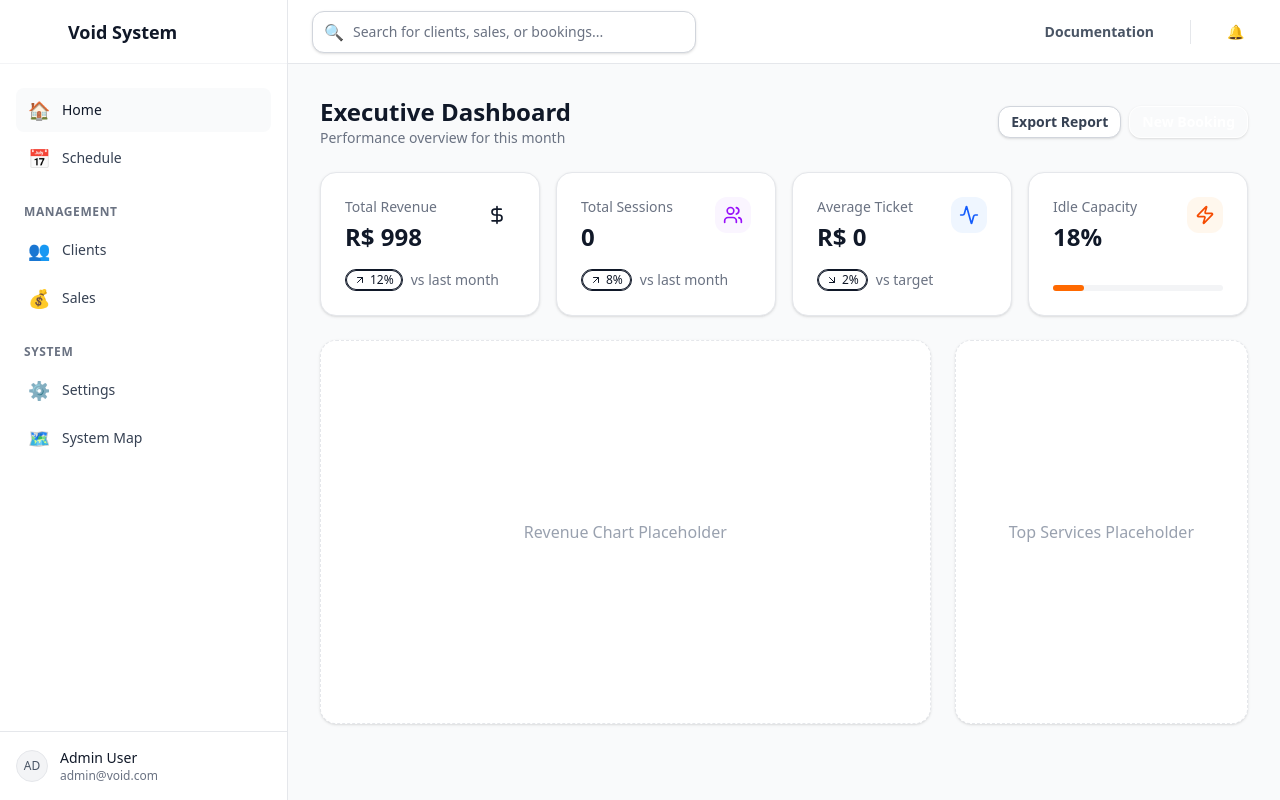
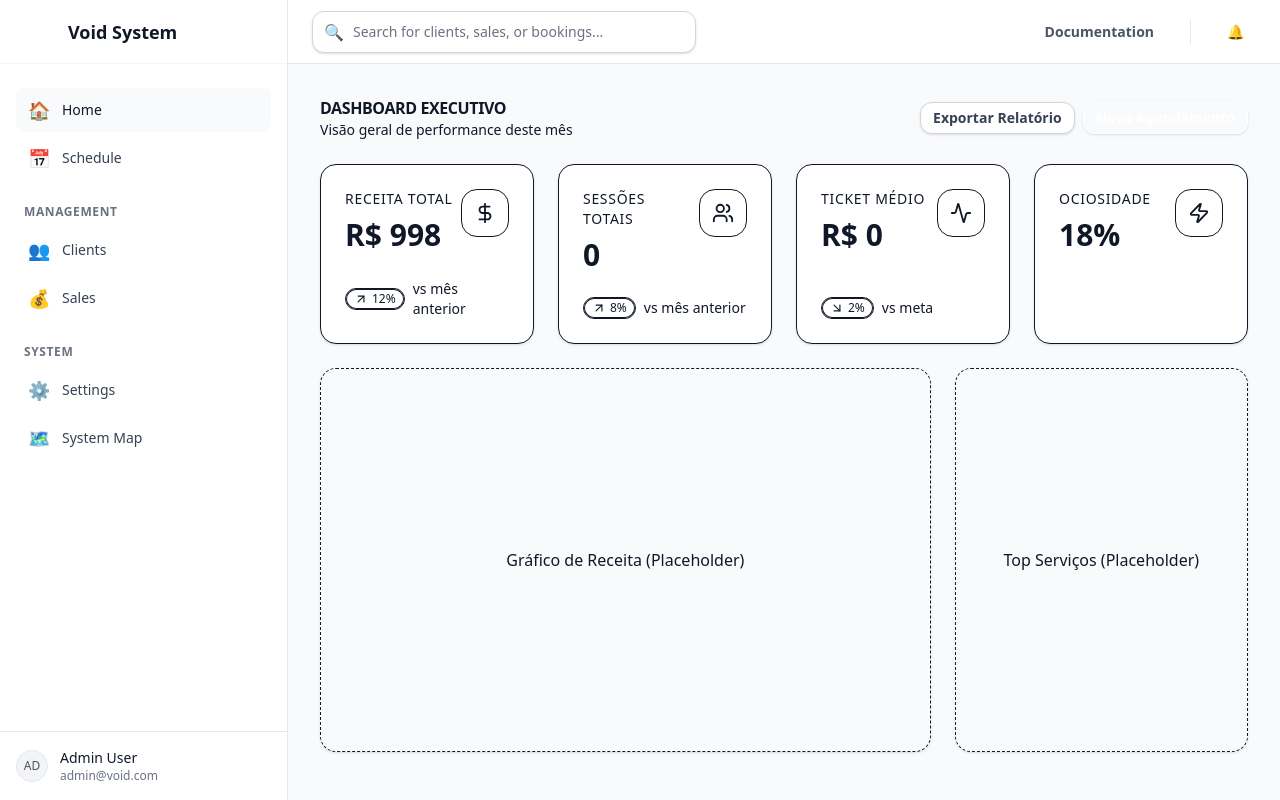
Before and after one commit to marcos666carv/void-system-v1.0, a Next.js app: page /admin in a window 1280 px wide. Built offline with nearby package versions, Linux system fonts and the light colour scheme; no server answers; the database is empty.

Commit message:
refactor(dashboard): align dashboard with V2 semantic standards

```diff
--- a/src/app/(admin)/admin/page.tsx
+++ b/src/app/(admin)/admin/page.tsx
@@ -1,11 +1,10 @@
 'use client';
 
 import React, { useEffect, useState } from 'react';
-import { useRouter } from 'next/navigation';
 import { Card } from '@/components/ui/card';
 import { Button } from '@/components/ui/button';
 import { Badge } from '@/components/ui/badge';
-import { ArrowUpRight, ArrowDownRight, Users, DollarSign, Activity, Zap, Calendar } from 'lucide-react';
+import { ArrowUpRight, ArrowDownRight, Users, DollarSign, Activity, Zap } from 'lucide-react';
 
 interface DashboardStats {
     totalRevenue: number;
@@ -53,96 +52,96 @@ export default function AdminDashboardPage() {
     }, []);
 
     if (isLoading || !stats) {
-        return <div className="p-8 text-gray-500">Loading dashboard...</div>;
+        return <div className="p-8 text-fg-tertiary animate-pulse">Carregando dashboard...</div>;
     }
 
     return (
-        <div className="space-y-6">
+        <div className="space-y-6 max-w-[1600px] mx-auto pb-10">
             {/* Header */}
             <div className="flex items-center justify-between">
                 <div>
-                    <h1 className="text-2xl font-bold text-gray-900 font-display">Executive Dashboard</h1>
-                    <p className="text-sm text-gray-500">Performance overview for this month</p>
+                    <h1 className="text-display-sm font-bold text-fg-primary font-display tracking-tight uppercase">Dashboard Executivo</h1>
+                    <p className="text-sm text-fg-tertiary">Visão geral de performance deste mês</p>
                 </div>
                 <div className="flex gap-2">
-                    <Button intent="secondary" size="sm">Export Report</Button>
-                    <Button intent="primary" size="sm">New Booking</Button>
+                    <Button intent="secondary" size="sm">Exportar Relatório</Button>
+                    <Button intent="primary" size="sm">Novo Agendamento</Button>
                 </div>
             </div>
 
             {/* KPI Grid */}
-            <div className="grid grid-cols-1 md:grid-cols-2 lg:grid-cols-4 gap-4">
+            <div className="grid grid-cols-1 md:grid-cols-2 lg:grid-cols-4 gap-6">
                 {/* Revenue */}
-                <Card className="flex flex-col justify-between">
+                <Card className="flex flex-col justify-between p-6 border-border-secondary shadow-sm hover:shadow-md transition-all">
                     <div className="flex justify-between items-start">
                         <div>
-                            <p className="text-sm font-medium text-gray-500">Total Revenue</p>
-                            <h3 className="text-2xl font-bold text-gray-900 mt-1">{formatCurrency(stats.totalRevenue)}</h3>
+                            <p className="text-sm font-medium text-fg-secondary uppercase tracking-wider">Receita Total</p>
+                            <h3 className="text-3xl font-bold text-fg-primary mt-2 font-display">{formatCurrency(stats.totalRevenue)}</h3>
                         </div>
-                        <div className="p-2 bg-brand-50 rounded-lg text-brand-600">
-                            <DollarSign size={20} />
+                        <div className="p-3 bg-bg-brand-secondary/10 rounded-xl text-fg-brand-primary border border-bg-brand-secondary/20">
+                            <DollarSign size={22} />
                         </div>
                     </div>
-                    <div className="mt-4 flex items-center text-sm">
-                        <Badge intent="success" className="mr-2">
-                            <ArrowUpRight size={12} className="mr-1" /> 12%
+                    <div className="mt-6 flex items-center text-sm">
+                        <Badge intent="success" className="mr-2 px-2 py-0.5">
+                            <ArrowUpRight size={14} className="mr-1" /> 12%
                         </Badge>
-                        <span className="text-gray-500">vs last month</span>
+                        <span className="text-fg-tertiary">vs mês anterior</span>
                     </div>
                 </Card>
 
                 {/* Sessions */}
-                <Card className="flex flex-col justify-between">
+                <Card className="flex flex-col justify-between p-6 border-border-secondary shadow-sm hover:shadow-md transition-all">
                     <div className="flex justify-between items-start">
                         <div>
-                            <p className="text-sm font-medium text-gray-500">Total Sessions</p>
-                            <h3 className="text-2xl font-bold text-gray-900 mt-1">{stats.totalSessions}</h3>
+                            <p className="text-sm font-medium text-fg-secondary uppercase tracking-wider">Sessões Totais</p>
+                            <h3 className="text-3xl font-bold text-fg-primary mt-2 font-display">{stats.totalSessions}</h3>
                         </div>
-                        <div className="p-2 bg-purple-50 rounded-lg text-purple-600">
-                            <Users size={20} />
+                        <div className="p-3 bg-bg-secondary rounded-xl text-fg-primary border border-border-secondary">
+                            <Users size={22} />
                         </div>
                     </div>
-                    <div className="mt-4 flex items-center text-sm">
-                        <Badge intent="success" className="mr-2">
-                            <ArrowUpRight size={12} className="mr-1" /> 8%
+                    <div className="mt-6 flex items-center text-sm">
+                        <Badge intent="success" className="mr-2 px-2 py-0.5">
+                            <ArrowUpRight size={14} className="mr-1" /> 8%
                         </Badge>
-                        <span className="text-gray-500">vs last month</span>
+                        <span className="text-fg-tertiary">vs mês anterior</span>
                     </div>
                 </Card>
 
                 {/* Avg Ticket */}
-                <Card className="flex flex-col justify-between">
+                <Card className="flex flex-col justify-between p-6 border-border-secondary shadow-sm hover:shadow-md transition-all">
                     <div className="flex justify-between items-start">
                         <div>
-                            <p className="text-sm font-medium text-gray-500">Average Ticket</p>
-                            <h3 className="text-2xl font-bold text-gray-900 mt-1">{formatCurrency(stats.averageTicket)}</h3>
+                            <p className="text-sm font-medium text-fg-secondary uppercase tracking-wider">Ticket Médio</p>
+                            <h3 className="text-3xl font-bold text-fg-primary mt-2 font-display">{formatCurrency(stats.averageTicket)}</h3>
                         </div>
-                        <div className="p-2 bg-blue-50 rounded-lg text-blue-600">
-                            <Activity size={20} />
+                        <div className="p-3 bg-bg-secondary rounded-xl text-fg-primary border border-border-secondary">
+                            <Activity size={22} />
                         </div>
                     </div>
-                    <div className="mt-4 flex items-center text-sm">
-                        <Badge intent="error" className="mr-2">
-                            <ArrowDownRight size={12} className="mr-1" /> 2%
+                    <div className="mt-6 flex items-center text-sm">
+                        <Badge intent="warning" className="mr-2 px-2 py-0.5">
+                            <ArrowDownRight size={14} className="mr-1" /> 2%
                         </Badge>
-                        <span className="text-gray-500">vs target</span>
+                        <span className="text-fg-tertiary">vs meta</span>
                     </div>
                 </Card>
 
                 {/* Idle Capacity */}
-                <Card className="flex flex-col justify-between">
+                <Card className="flex flex-col justify-between p-6 border-border-secondary shadow-sm hover:shadow-md transition-all">
                     <div className="flex justify-between items-start">
                         <div>
-                            <p className="text-sm font-medium text-gray-500">Idle Capacity</p>
-                            <h3 className="text-2xl font-bold text-gray-900 mt-1">{stats.tankIdlePercentage}%</h3>
+                            <p className="text-sm font-medium text-fg-secondary uppercase tracking-wider">Ociosidade</p>
+                            <h3 className="text-3xl font-bold text-fg-primary mt-2 font-display">{stats.tankIdlePercentage}%</h3>
                         </div>
-                        <div className="p-2 bg-orange-50 rounded-lg text-orange-600">
-                            <Zap size={20} />
+                        <div className="p-3 bg-bg-error-secondary/10 rounded-xl text-fg-error-primary border border-bg-error-secondary/20">
+                            <Zap size={22} />
                         </div>
                     </div>
-                    <div className="mt-4 w-full bg-gray-100 rounded-full h-1.5">
+                    <div className="mt-6 w-full bg-bg-secondary rounded-full h-2 overflow-hidden">
                         <div
-                            className="bg-orange-500 h-1.5 rounded-full"
+                            className="bg-fg-error-primary h-2 rounded-full"
                             style={{ width: `${stats.tankIdlePercentage}%` }}
                         />
                     </div>
@@ -151,11 +150,11 @@ export default function AdminDashboardPage() {
 
             {/* Content Area - Placeholder for Charts */}
             <div className="grid grid-cols-1 lg:grid-cols-3 gap-6">
-                <Card className="lg:col-span-2 h-96 flex items-center justify-center border-dashed">
-                    <p className="text-gray-400">Revenue Chart Placeholder</p>
+                <Card className="lg:col-span-2 h-96 flex items-center justify-center border-border-secondary border-dashed bg-bg-secondary/30">
+                    <p className="text-fg-tertiary font-medium">Gráfico de Receita (Placeholder)</p>
                 </Card>
-                <Card className="h-96 flex items-center justify-center border-dashed">
-                    <p className="text-gray-400">Top Services Placeholder</p>
+                <Card className="h-96 flex items-center justify-center border-border-secondary border-dashed bg-bg-secondary/30">
+                    <p className="text-fg-tertiary font-medium">Top Serviços (Placeholder)</p>
                 </Card>
             </div>
         </div>
```
